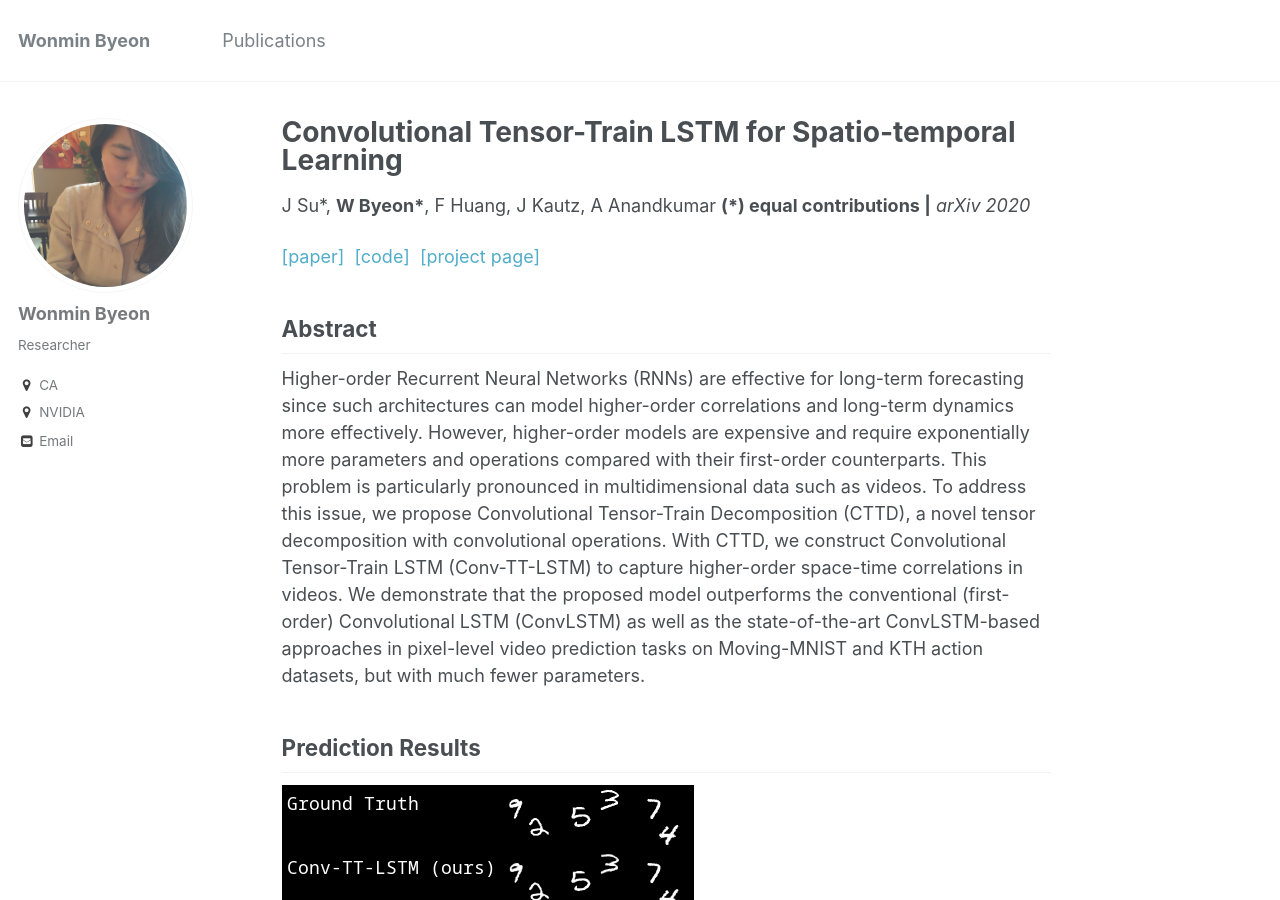
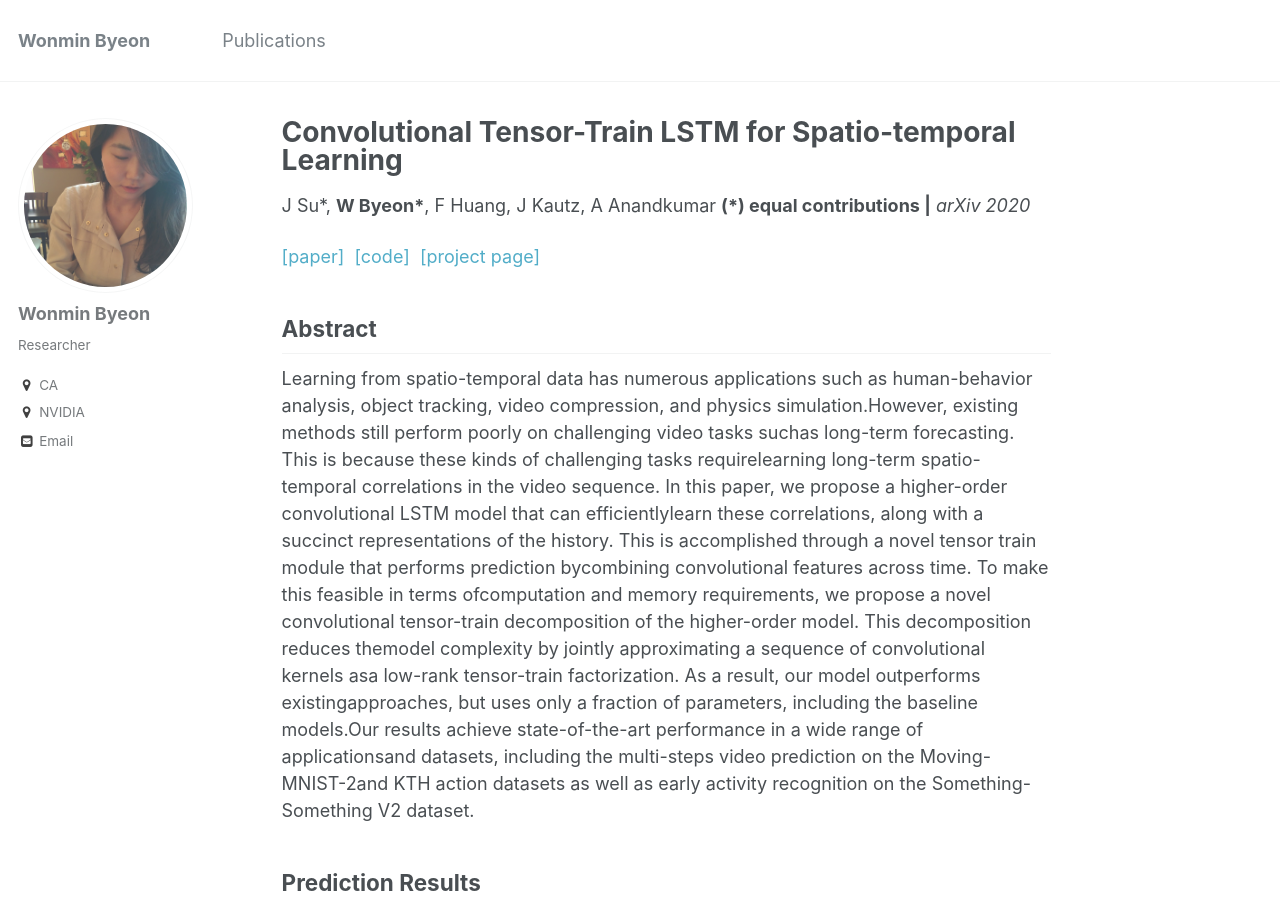
Before and after one commit to wonmin-byeon/wonmin-byeon.github.io, a Jekyll site: the page built from _publications/2020-02-convttlstm.md, in a window 1280 px wide and 900 px high. Built offline with Jekyll 4.4.1, drawn with Linux system fonts in a browser that asks for light colours.

Commit message:
convttlstm git files

```diff
--- a/_publications/2020-02-convttlstm.md
+++ b/_publications/2020-02-convttlstm.md
@@ -10,11 +10,14 @@ paperurl: 'https://arxiv.org/abs/2002.09131'
 [[paper]](https://arxiv.org/abs/2002.09131) &nbsp;[[code]](https://github.com/NVlabs/conv-tt-lstm) &nbsp;[[project page]](https://sites.google.com/nvidia.com/conv-tt-lstm)
 
 ## Abstract
-Higher-order Recurrent Neural Networks (RNNs) are effective for long-term forecasting since such architectures can model higher-order correlations and long-term dynamics more effectively. However, higher-order models are expensive and require exponentially more parameters and operations compared with their first-order counterparts. This problem is particularly pronounced in multidimensional data such as videos. To address this issue, we propose Convolutional Tensor-Train Decomposition (CTTD), a novel tensor decomposition with convolutional operations. With CTTD, we construct Convolutional Tensor-Train LSTM (Conv-TT-LSTM) to capture higher-order space-time correlations in videos. We demonstrate that the proposed model outperforms the conventional (first-order) Convolutional LSTM (ConvLSTM) as well as the state-of-the-art ConvLSTM-based approaches in pixel-level video prediction tasks on Moving-MNIST and KTH action datasets, but with much fewer parameters.
+Learning from spatio-temporal data has numerous applications such as human-behavior analysis, object tracking, video compression, and physics simulation.However, existing methods still perform poorly on challenging video tasks suchas long-term forecasting. This is because these kinds of challenging tasks requirelearning long-term spatio-temporal correlations in the video sequence. In this paper, we propose a higher-order convolutional LSTM model that can efficientlylearn these correlations, along with a succinct representations of the history. This is accomplished through a novel tensor train module that performs prediction bycombining convolutional features across time. To make this feasible in terms ofcomputation and memory requirements, we propose a novel convolutional tensor-train decomposition of the higher-order model. This decomposition reduces themodel complexity by jointly approximating a sequence of convolutional kernels asa low-rank tensor-train factorization. As a result, our model outperforms existingapproaches, but uses only a fraction of parameters, including the baseline models.Our results achieve state-of-the-art performance in a wide range of applicationsand datasets, including the multi-steps video prediction on the Moving-MNIST-2and KTH action datasets as well as early activity recognition on the Something-Something V2 dataset.
 
 ## Prediction Results
 ![](http://wonmin-byeon.github.io/files/result-convttlstm20/mnist.gif)
 
+## Prediction Results
+![](http://wonmin-byeon.github.io/files/result-convttlstm20/early_activity_recognition_video1.gif)
+![](http://wonmin-byeon.github.io/files/result-convttlstm20/early_activity_recognition_video2.gif)
 <!-- KTH
 --
 ![](http://wonmin-byeon.github.io/files/result-convttlstm20/kth.gif) -->
```
Also changed, not shown: files/result-convttlstm20/prediction_mnist.gif (added), 3 other files.
